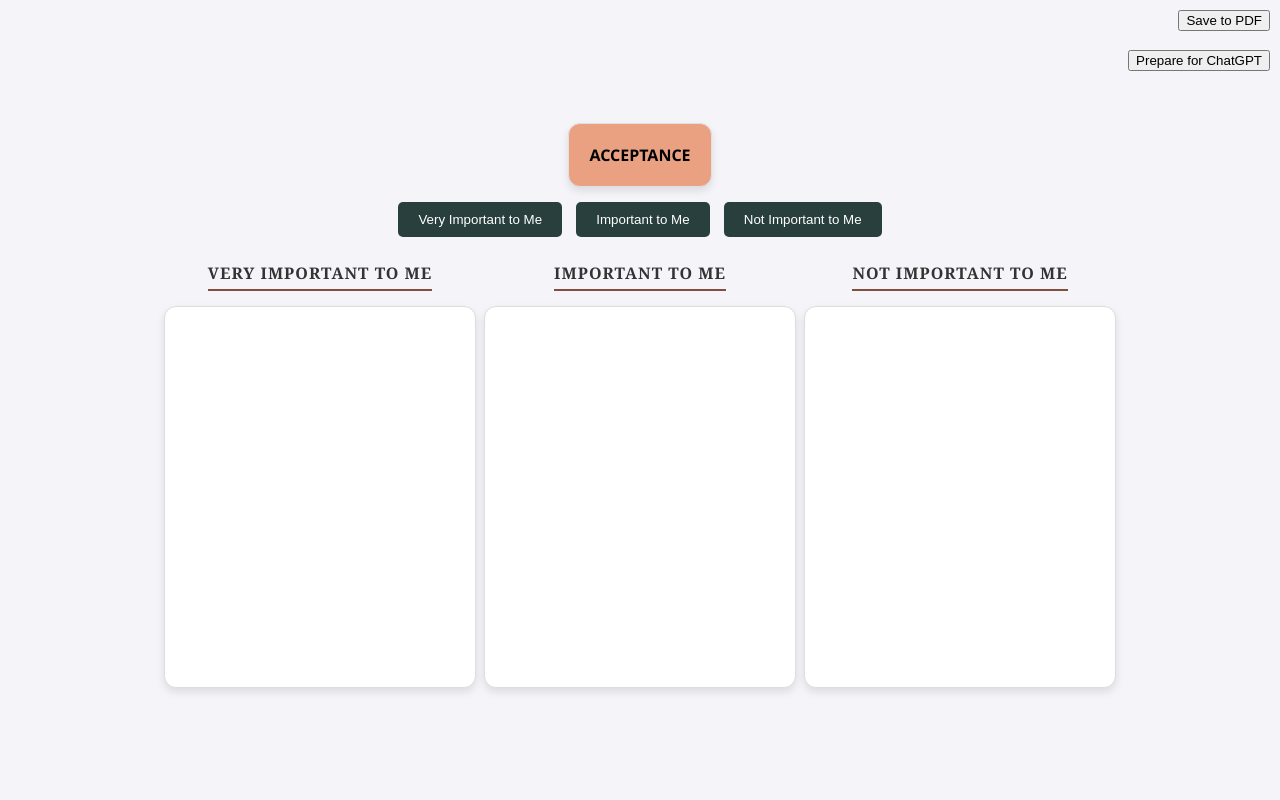
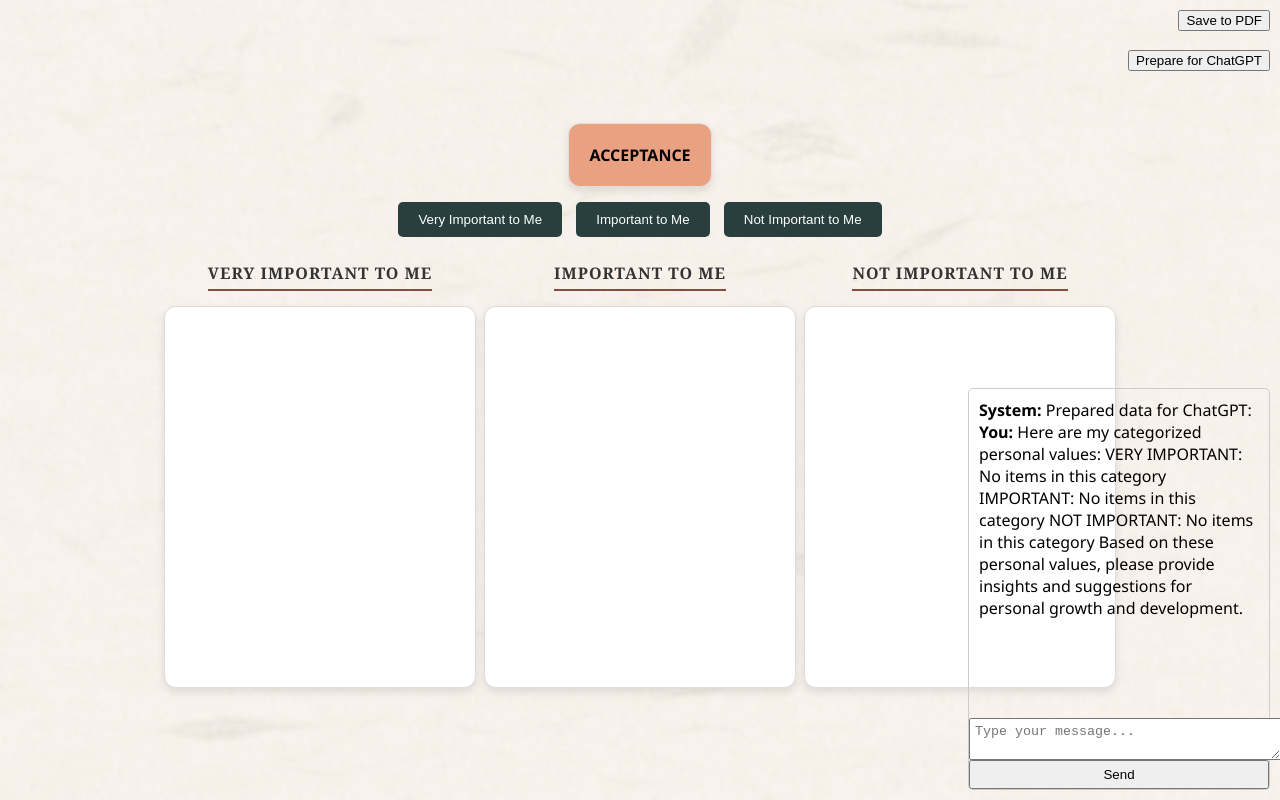
Before and after one commit to celadon90/personal_values, a plain HTML site: page index.html in a window 1280 px wide. Both pictures are taken after a click on the button "Prepare for ChatGPT". Drawn offline with nearby package versions, Linux system fonts and the light colour scheme.

Commit message:
add background

```diff
--- a/index.html
+++ b/index.html
@@ -6,7 +6,7 @@
   <title>Value Sorter</title>
   <link rel="stylesheet" href="styles.css"> <!-- Link to the CSS file -->
   <script src="https://cdnjs.cloudflare.com/ajax/libs/jspdf/2.5.1/jspdf.umd.min.js"></script>
-  <link rel="icon" href="/favicon.ico" type="image/x-icon">
+  <style id="backgroundStyle"></style>
 </head>
 <body>
   <div class="container">
--- a/script.js
+++ b/script.js
@@ -104,32 +104,77 @@ document.addEventListener('DOMContentLoaded', () => {
 
     result += "Based on these personal values, please provide insights and suggestions for personal growth and development.";
 
-    // Create a textarea element to hold the result
-    const textArea = document.createElement('textarea');
-    textArea.value = result;
-    document.body.appendChild(textArea);
+    // Create chat interface
+    const chatInterface = document.createElement('div');
+    chatInterface.id = 'chatInterface';
+    chatInterface.style.position = 'fixed';
+    chatInterface.style.bottom = '10px';
+    chatInterface.style.right = '10px';
+    chatInterface.style.width = '300px';
+    chatInterface.style.height = '400px';
+    chatInterface.style.border = '1px solid #ccc';
+    chatInterface.style.borderRadius = '5px';
+    chatInterface.style.display = 'flex';
+    chatInterface.style.flexDirection = 'column';
+    chatInterface.innerHTML = `
+      <div id="chatMessages" style="flex: 1; overflow-y: auto; padding: 10px;"></div>
+      <textarea id="userInput" style="width: 100%; padding: 5px;" placeholder="Type your message..."></textarea>
+      <button id="sendMessage" style="width: 100%; padding: 5px;">Send</button>
+    `;
+    document.body.appendChild(chatInterface);
 
-    // Select and copy the text
-    textArea.select();
-    document.execCommand('copy');
+    const chatMessages = document.getElementById('chatMessages');
+    const userInput = document.getElementById('userInput');
+    const sendMessage = document.getElementById('sendMessage');
 
-    // Remove the textarea from the DOM
-    document.body.removeChild(textArea);
+    function addMessage(sender, message) {
+      const messageElement = document.createElement('div');
+      messageElement.innerHTML = `<strong>${sender}:</strong> ${message}`;
+      chatMessages.appendChild(messageElement);
+      chatMessages.scrollTop = chatMessages.scrollHeight;
+    }
 
-    alert("Data prepared and copied to clipboard. You can now paste it into ChatGPT.");
+    sendMessage.addEventListener('click', () => {
+      const message = userInput.value.trim();
+      if (message) {
+        addMessage('You', message);
+        userInput.value = '';
+
+        // Simulate ChatGPT response
+        setTimeout(() => {
+          addMessage('ChatGPT', "I'm a simulated ChatGPT response. To get an actual response, please copy your message and paste it into the real ChatGPT interface.");
+        }, 1000);
+      }
+    });
+
+    // Add the prepared data to the chat interface
+    addMessage('System', 'Prepared data for ChatGPT:');
+    addMessage('You', result);
   }
 
-  // Modify the existing save button or create a new one
+  // Modify the existing prepare button
   const prepareButton = document.createElement('button');
   prepareButton.id = 'prepareButton';
   prepareButton.innerText = 'Prepare for ChatGPT';
   prepareButton.style.position = 'fixed';
-  prepareButton.style.top = '50px';  // Position it below the save button
+  prepareButton.style.top = '50px';
   prepareButton.style.right = '10px';
   document.body.appendChild(prepareButton);
 
   // Add event listener for the prepare button
   prepareButton.addEventListener('click', prepareDataForChatGPT);
+
+  // Add background image
+  const backgroundStyle = document.getElementById('backgroundStyle');
+  backgroundStyle.textContent = `
+    body {
+      background-image: url('background.png');
+      background-size: cover;
+      background-position: center;
+      background-repeat: no-repeat;
+      background-attachment: fixed;
+    }
+  `;
 
   fetch('values.json')
     .then(response => {
```
Also changed, not shown: background.png (added), 1 other file.
